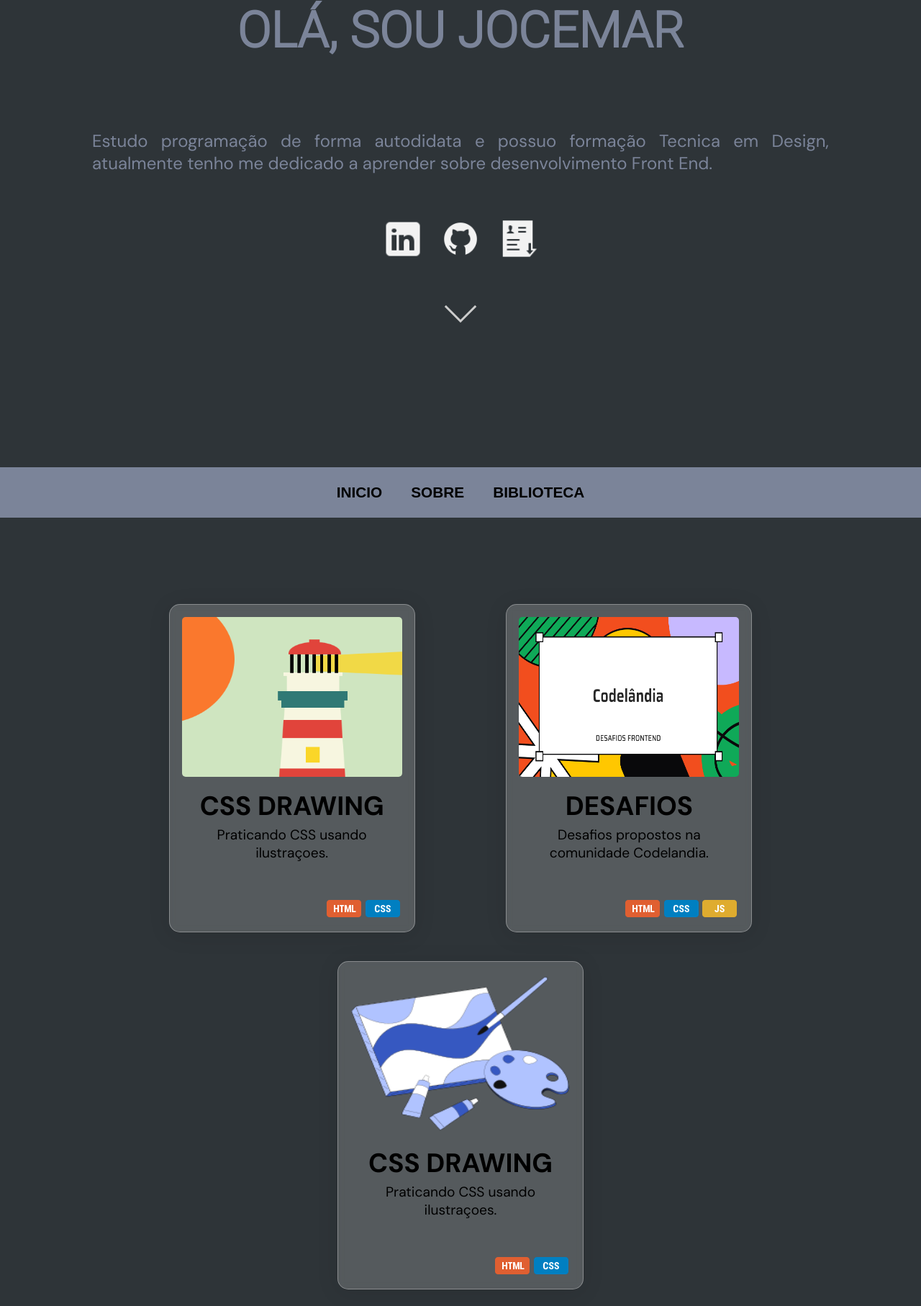
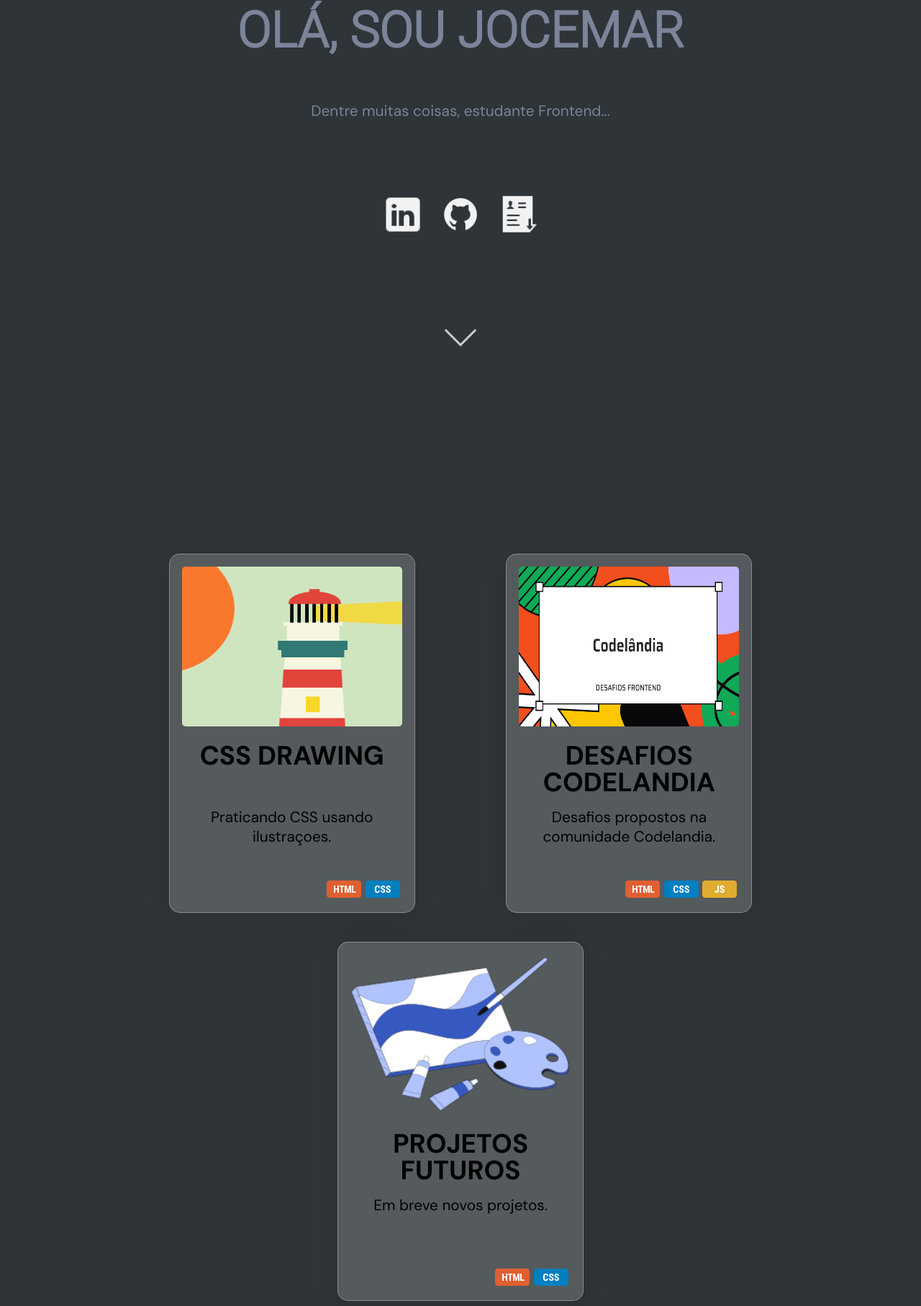
Before and after one commit to jocemarvogel/Portfolio, a plain HTML site: page index.html in a window 1280 px wide. Shown: the part 151-1965 px from the top of the page at 72% size. Drawn offline with Linux system fonts and the light colour scheme.

Commit message:
Apenas Projetos

```diff
--- a/index.html
+++ b/index.html
@@ -18,7 +18,7 @@
         <article>
             <section class="apresentacao">
                 <H1>OLÁ, SOU JOCEMAR</H1>
-                <p>Estudo programação de forma autodidata e possuo formação Tecnica em Design, atualmente tenho me dedicado a aprender sobre desenvolvimento Front End.</p>
+                <p>Dentre muitas coisas, estudante Frontend...</p>
                 <div class="redes_sociais">
                     <a href="https://www.linkedin.com/in/jocemar-vogel/" target="_blank"><img
                             src="./src/image/linkedin_icon.png" alt="linkedin" srcset="" title="Linkedin"></a>
@@ -32,23 +32,23 @@
                 </div>
             </section>
         </article>
-        <img class="move_scroll" src="./src/image/icons8-seta-longa-abaixo-50.png" alt="">
+        <a href="#projetos" class="scroll"><img class="move_scroll" src="./src/image/icons8-seta-longa-abaixo-50.png" alt=""></a>
     </header>
 
-    <nav id="nav">
+<!--     <nav id="nav">
         <button aria-label="Abrir Menu" id="btn-mobile" aria-haspopup="true" aria-controls="menu" aria-expanded="false">MENU
         <span id="hamburger"></span>
         </button>
         <ul id="menu" role="menu" >
-            <li> <a href="./index.html">INICIO</a></li>
+           <li> <a href="./index.html">INICIO</a></li>
             <li> <a href="./sobre.html">SOBRE</a></li>
             <li> <a href="./biblioteca.html">BIBLIOTECA</a></li>
-        <!--    <li> <a href="#">CONTATO</a></li>   -->
+            <li> <a href="#">CONTATO</a></li>
         </ul>
     </nav>
-
+-->
     <main>
-        <article >
+        <article id="projetos" >
             <a href="https://jocemarvogel.github.io/Css_Drawing/" target="_blank" >
                 <section class="cartao">
                         <img src="./src/image/css_drawing.png" alt="" srcset="" class="img_projetos">
@@ -67,7 +67,7 @@
                 <section class="cartao">
                         <img src="./src/image/codelandia.png" alt="" srcset="" class="img_projetos">
                     <div class="texto">
-                        <h3>DESAFIOS</h3>
+                        <h3>DESAFIOS CODELANDIA</h3>
                         <p>Desafios propostos na comunidade Codelandia.</p>
                         <div class="ferramentas">
                             <img src="./src/image/html5.png" alt="" srcset="" id="ferramenta_html">
@@ -81,8 +81,8 @@
                 <section class="cartao">
                         <img src="./src/image/Desenvolvimento.png" alt="" srcset="" class="img_projetos">
                     <div class="texto">
-                        <h3>CSS DRAWING</h3>
-                        <p>Praticando CSS usando ilustraçoes.</p>
+                        <h3>PROJETOS FUTUROS</h3>
+                        <p>Em breve novos projetos.</p>
                         <div class="ferramentas">
                             <img src="./src/image/html5.png" alt="" srcset="" id="ferramenta_html">
                             <img src="./src/image/css.png" alt="" srcset="" id="ferramenta_css">
--- a/src/css/desafiosCodelandia.css
+++ b/src/css/desafiosCodelandia.css
@@ -14,6 +14,7 @@
 
 .desafios_codelandia p a{
     color: #b9bec9;
+    margin: 0;
 }
 
 .desafios_codelandia p a:hover{
--- a/src/css/sobre.css
+++ b/src/css/sobre.css
@@ -13,7 +13,3 @@ body{
     margin-bottom: 50px;
     filter: grayscale(75%);
 }
-
-.apresentacao h1{
-    margin-bottom: 0;
-}
--- a/src/css/style.css
+++ b/src/css/style.css
@@ -53,15 +53,18 @@ header {
     display: flex;
     flex-direction: column;
     align-items: center;
+    margin: 0 auto;
+    width: 90%;
 }
 
 .apresentacao{
     text-align: center;
     margin-top: 10rem;
-    width: 80%;
+
 }
 
 .apresentacao h1 {
+
     font-family: var(--font-title);
     font-size: 4.3rem;
     font-weight: 900;
@@ -72,7 +75,7 @@ header {
 .apresentacao p {
     height: auto;
     margin: 0 auto;
-    font-size: 1.5rem;
+    font-size: 1.3rem;
     line-height: 130%;
     color: var(--font-color);
     text-align: justify;
@@ -80,7 +83,7 @@ header {
 
 .redes_sociais{
     text-align: center;
-    margin-top: 5%;
+    margin-top: 15%;
 }
 
 .redes_sociais img {
@@ -95,8 +98,11 @@ header {
     border-radius: 3px;
 }
 
+.scroll{
+    margin-top: 10%;
+}
+
 .move_scroll{
-    margin-top: 3rem;
     align-items: center;
     justify-content: center;
     filter: invert(80%);
@@ -207,10 +213,12 @@ section{
 
 .texto h3{
     font-size: 2.3rem;
+    height: 80px;
+
 }
 
 .texto p{
-    font-size: 1.2rem;
+    font-size: 1.3rem;
     width: 300px;
     height: 80px;
     overflow:hidden;
```
Also changed, not shown: biblioteca.html (+10 -7 lines), desafiosCodelandia.html (+4 -4 lines), sobre.html (+14 -5 lines), src/css/biblioteca.css (+15 -0 lines).
